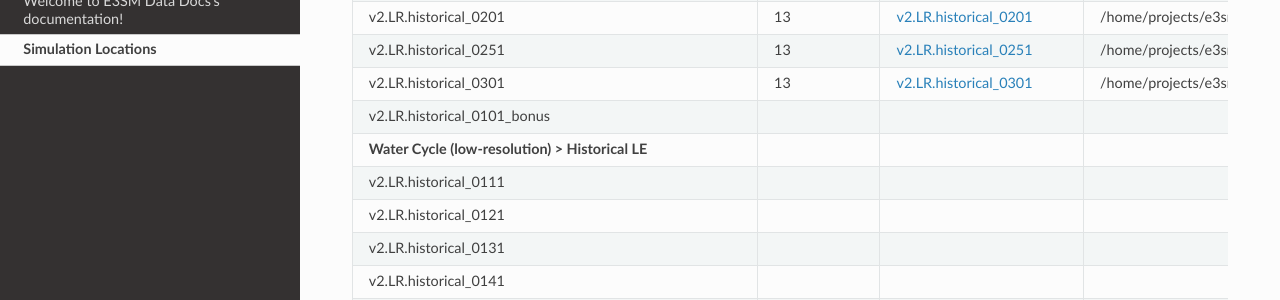
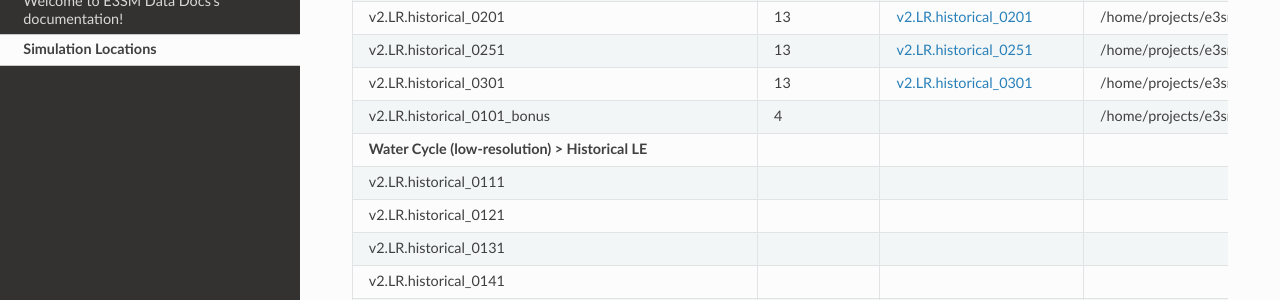
Before and after one commit to E3SM-Project/e3sm_data_docs, a Sphinx documentation site: the page built from docs/source/simulation_locations.rst, in a window 1280 px wide and 1400 px high, scrolled down 807 px. Shown: the part 151-451 px from the top of the window. Built offline with Sphinx 7.4.7 and the Read the Docs theme 2.0.0, drawn with Linux system fonts in a browser that asks for light colours; some of the changed text lies outside the part shown.

Commit message:
Update simulations table (#17)

```diff
--- a/docs/source/simulation_locations.rst
+++ b/docs/source/simulation_locations.rst
@@ -47,7 +47,7 @@ The table below lists important information for each simulation. Scroll right to
 +-------------------------------------------------------------------+-----------------+--------------------------------------------------------------------------------------------------------------------------------------------------------+----------------------------------------------------------------------------------+----------------------------------------------------------------------------------------------------------------------------------------------------------------------------------------------------------+---------------------------+
 | v2.LR.historical_0301                                             | 13              | `v2.LR.historical_0301 <https://esgf-node.llnl.gov/search/e3sm/?model_version=2_0&experiment=historical&ensemble_member=ens5>`_                        | /home/projects/e3sm/www/WaterCycle/E3SMv2/LR/v2.LR.historical_0301               | `v2.LR.historical_0301 <https://github.com/E3SM-Project/e3sm_data_docs/tree/main/run_scripts/original/run.v2.LR.historical_0301.sh>`_                                                                    | TBD                       |
 +-------------------------------------------------------------------+-----------------+--------------------------------------------------------------------------------------------------------------------------------------------------------+----------------------------------------------------------------------------------+----------------------------------------------------------------------------------------------------------------------------------------------------------------------------------------------------------+---------------------------+
-| v2.LR.historical_0101_bonus                                       |                 |                                                                                                                                                        |                                                                                  | `v2.LR.historical_0101_bonus <https://github.com/E3SM-Project/e3sm_data_docs/tree/main/run_scripts/original/run.v2.LR.historical_0101_bonus.sh>`_                                                        | TBD                       |
+| v2.LR.historical_0101_bonus                                       | 4               |                                                                                                                                                        | /home/projects/e3sm/www/WaterCycle/E3SMv2/LR/v2.LR.historical_0101_bonus         | `v2.LR.historical_0101_bonus <https://github.com/E3SM-Project/e3sm_data_docs/tree/main/run_scripts/original/run.v2.LR.historical_0101_bonus.sh>`_                                                        | TBD                       |
 +-------------------------------------------------------------------+-----------------+--------------------------------------------------------------------------------------------------------------------------------------------------------+----------------------------------------------------------------------------------+----------------------------------------------------------------------------------------------------------------------------------------------------------------------------------------------------------+---------------------------+
 | **Water Cycle (low-resolution) > Historical LE**                  |                 |                                                                                                                                                        |                                                                                  |                                                                                                                                                                                                          |                           |
 +-------------------------------------------------------------------+-----------------+--------------------------------------------------------------------------------------------------------------------------------------------------------+----------------------------------------------------------------------------------+----------------------------------------------------------------------------------------------------------------------------------------------------------------------------------------------------------+---------------------------+
@@ -123,7 +123,7 @@ The table below lists important information for each simulation. Scroll right to
 +-------------------------------------------------------------------+-----------------+--------------------------------------------------------------------------------------------------------------------------------------------------------+----------------------------------------------------------------------------------+----------------------------------------------------------------------------------------------------------------------------------------------------------------------------------------------------------+---------------------------+
 | v2.LR.amip_0301                                                   | 2               | `v2.LR.amip_0301 <https://esgf-node.llnl.gov/search/e3sm/?model_version=2_0&experiment=amip&ensemble_member=ens3>`_                                    | /home/projects/e3sm/www/WaterCycle/E3SMv2/LR/v2.LR.amip_0301                     | `v2.LR.amip_0301 <https://github.com/E3SM-Project/e3sm_data_docs/tree/main/run_scripts/original/run.v2.LR.amip_0301.sh>`_                                                                                | TBD                       |
 +-------------------------------------------------------------------+-----------------+--------------------------------------------------------------------------------------------------------------------------------------------------------+----------------------------------------------------------------------------------+----------------------------------------------------------------------------------------------------------------------------------------------------------------------------------------------------------+---------------------------+
-| v2.LR.amip_0101_bonus                                             |                 |                                                                                                                                                        |                                                                                  | `v2.LR.amip_0101_bonus <https://github.com/E3SM-Project/e3sm_data_docs/tree/main/run_scripts/original/run.v2.LR.amip_0101_bonus.sh>`_                                                                    | TBD                       |
+| v2.LR.amip_0101_bonus                                             | 2               |                                                                                                                                                        | /home/projects/e3sm/www/WaterCycle/E3SMv2/LR/v2.LR.amip_0101_bonus               | `v2.LR.amip_0101_bonus <https://github.com/E3SM-Project/e3sm_data_docs/tree/main/run_scripts/original/run.v2.LR.amip_0101_bonus.sh>`_                                                                    | TBD                       |
 +-------------------------------------------------------------------+-----------------+--------------------------------------------------------------------------------------------------------------------------------------------------------+----------------------------------------------------------------------------------+----------------------------------------------------------------------------------------------------------------------------------------------------------------------------------------------------------+---------------------------+
 | **Water Cycle (low-resolution) > RFMIP**                          |                 |                                                                                                                                                        |                                                                                  |                                                                                                                                                                                                          |                           |
 +-------------------------------------------------------------------+-----------------+--------------------------------------------------------------------------------------------------------------------------------------------------------+----------------------------------------------------------------------------------+----------------------------------------------------------------------------------------------------------------------------------------------------------------------------------------------------------+---------------------------+
```
Also changed, not shown: 1 other file.
